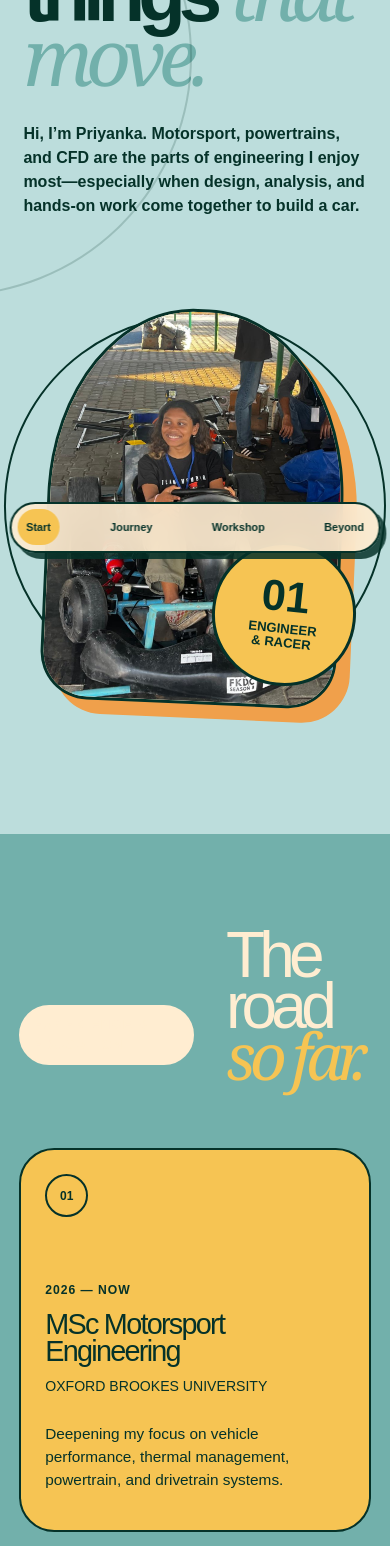
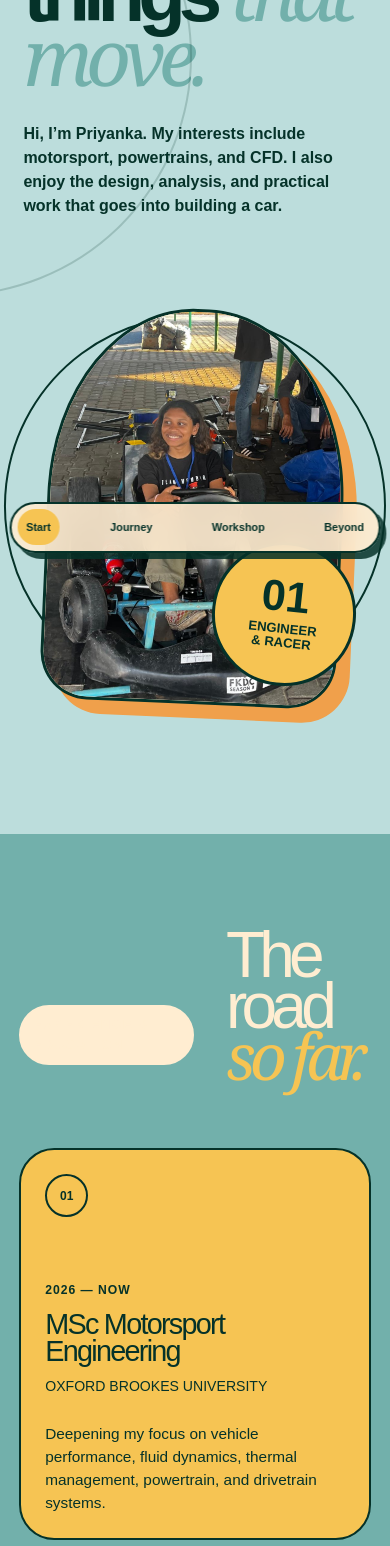
Before and after one commit to Sid1005/pika-website, a Next.js app: page / in a window 390 px wide. Shown: the part 280-1826 px from the top of the page. Built offline with nearby package versions, Linux system fonts and the light colour scheme.

Commit message:
Refine portfolio copy and mobile workshop label

```diff
--- a/app/globals.css
+++ b/app/globals.css
@@ -269,6 +269,7 @@ h1 span, h2 em { color: var(--blue); font-family: Georgia, 'Times New Roman', se
   .milestone { min-height: 24rem; }
   .team-photo { min-height: 78vw; }
   .fabrication-photo { min-height: 70vh; }
+  .fabrication-photo > span { display: none; }
   .fkdc-poster { right: .4rem; bottom: 2rem; width: 11.5rem; }
   .track-photo { min-height: 62vh; }
   .beyond-note { display: none; }
--- a/app/page.tsx
+++ b/app/page.tsx
@@ -6,7 +6,7 @@ import { useEffect, useState } from 'react';
 const sectionIds = ['top', 'journey', 'workshop', 'beyond', 'contact'];
 
 const milestones = [
-  ['2026 — now', 'MSc Motorsport Engineering', 'Oxford Brookes University', 'Deepening my focus on vehicle performance, thermal management, powertrain, and drivetrain systems.', 'yellow'],
+  ['2026 — now', 'MSc Motorsport Engineering', 'Oxford Brookes University', 'Deepening my focus on vehicle performance, fluid dynamics, thermal management, powertrain, and drivetrain systems.', 'yellow'],
   ['Jan — Jul 2026', 'Project Intern', 'Greaves Electric Mobility', 'Used CFD to improve two-wheeler airflow and designed a thermoelectric cooling system for the battery and MCU.', 'blue'],
   ['2023 — 2025', 'PowerTrain Head & Racer', 'Team Karting Manipal', 'Led engine, cooling, and drivetrain work from design through manufacture, assembly, testing, and race-day feedback.', 'red'],
   ['2022 — 2026', 'B.Tech Mechatronics Engineering', 'Manipal Institute of Technology', 'Built a multidisciplinary base across mechanics, electronics, controls, CAD, and analysis.', 'cream'],
@@ -53,7 +53,7 @@ export default function Home() {
         <div className="hero-copy">
           <p className="eyebrow">Mechatronics × Motorsport</p>
           <h1>I build things <span>that move.</span></h1>
-          <p className="hero-intro">Hi, I’m Priyanka. Motorsport, powertrains, and CFD are the parts of engineering I enjoy most—especially when design, analysis, and hands-on work come together to build a car.</p>
+          <p className="hero-intro">Hi, I’m Priyanka. My interests include motorsport, powertrains, and CFD. I also enjoy the design, analysis, and practical work that goes into building a car.</p>
         </div>
         <div className="hero-visual" aria-label="Priyanka in the Team Karting Manipal go-kart">
           <div className="orbit orbit-one" /><div className="orbit orbit-two" />
@@ -93,7 +93,7 @@ export default function Home() {
         <div className="workshop-copy">
           <p className="eyebrow inverse">Where ideas meet steel</p>
           <h2>I like getting<br /><em>my hands<br />dirty.</em></h2>
-          <p>For me, engineering does not stop at the CAD screen. I want to understand how a component is cut, fitted, assembled, tested, and improved in the real world.</p>
+          <p>I enjoy hands-on work. Manufacturing our go-kart in-house gave me practical experience cutting, fitting, assembling, and testing components.</p>
           <span className="workshop-index">03 / MAKE IT REAL</span>
         </div>
         <div className="fabrication-photo">
@@ -107,7 +107,7 @@ export default function Home() {
 
       <section className="beyond snap-section" id="beyond">
         <div className="beyond-copy">
-          <p className="eyebrow">Beyond the CAD screen</p><h2>I don’t just calculate performance. <em>I feel it.</em></h2>
+          <p className="eyebrow">From the driver’s seat</p><h2>First woman on<br /><em>the FKDC grid.</em></h2>
           <p>At the Formula Karting Design Challenge, I became the competition’s first and only female go-kart driver. Racing taught me to stay calm, notice the small signals, and make decisions at speed — habits I carry into every engineering problem.</p>
         </div>
         <div className="track-photo image-card">
```
